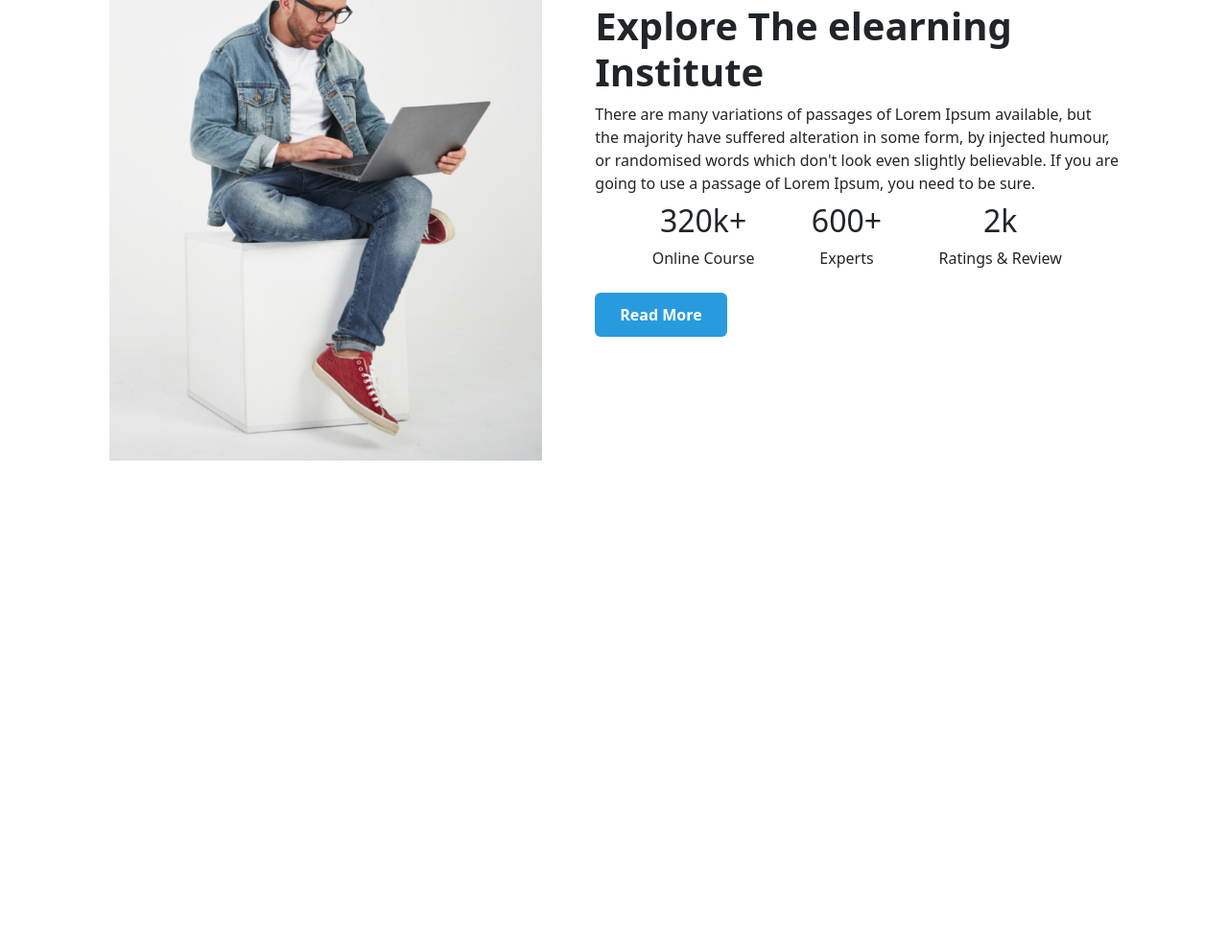
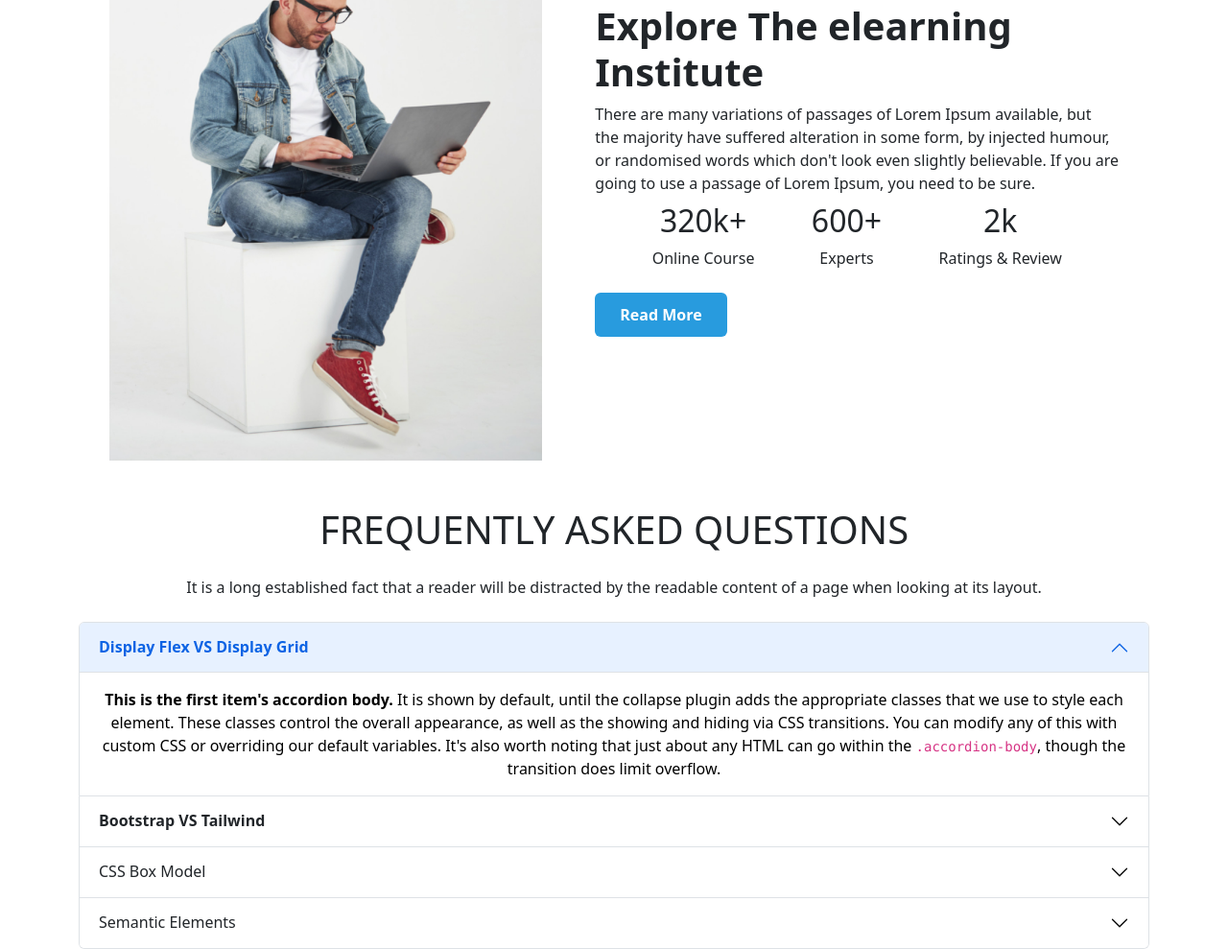
Before and after one commit to ikhtiaj-arif/Assignment-03, a plain HTML site: page index.html in a window 1280 px wide. Shown: the part 1992-2981 px from the top of the page at 96% size. Before the commit the page ends 2520 px from the top, so only its background shows below. Drawn offline with nearby package versions, Linux system fonts and the light colour scheme.

Commit message:
faq part added

```diff
--- a/index.html
+++ b/index.html
@@ -397,8 +397,66 @@
         </section>
         <!-- register -->
         <section></section>
-        <!-- feedback  -->
+        <!--students & feedback  -->
         <section></section>
+        <!-- FAQ  -->
+        <section class="container">
+            <div class="text-center">
+                <h1>FREQUENTLY ASKED QUESTIONS</h1>
+                <p class="my-4">It is a long established fact that a reader will be distracted by the readable content of a page when looking at its layout.</p>
+                <div class="accordion " id="accordionExample">
+                    <div class="accordion-item">
+                      <h2 class="accordion-header" id="headingOne">
+                        <button class="accordion-button  fw-bolder " type="button" data-bs-toggle="collapse" data-bs-target="#collapseOne" aria-expanded="true" aria-controls="collapseOne">
+                          Display Flex VS Display Grid
+                        </button>
+                      </h2>
+                      <div id="collapseOne" class="accordion-collapse collapse show" aria-labelledby="headingOne" data-bs-parent="#accordionExample">
+                        <div class="accordion-body">
+                          <strong>This is the first item's accordion body.</strong> It is shown by default, until the collapse plugin adds the appropriate classes that we use to style each element. These classes control the overall appearance, as well as the showing and hiding via CSS transitions. You can modify any of this with custom CSS or overriding our default variables. It's also worth noting that just about any HTML can go within the <code>.accordion-body</code>, though the transition does limit overflow.
+                        </div>
+                      </div>
+                    </div>
+                    <div class="accordion-item">
+                      <h2 class="accordion-header" id="headingTwo">
+                        <button class="accordion-button collapsed fw-bolder" type="button" data-bs-toggle="collapse" data-bs-target="#collapseTwo" aria-expanded="false" aria-controls="collapseTwo">
+                          Bootstrap VS Tailwind
+                        </button>
+                      </h2>
+                      <div id="collapseTwo" class="accordion-collapse collapse" aria-labelledby="headingTwo" data-bs-parent="#accordionExample">
+                        <div class="accordion-body">
+                          <strong>This is the second item's accordion body.</strong> It is hidden by default, until the collapse plugin adds the appropriate classes that we use to style each element. These classes control the overall appearance, as well as the showing and hiding via CSS transitions. You can modify any of this with custom CSS or overriding our default variables. It's also worth noting that just about any HTML can go within the <code>.accordion-body</code>, though the transition does limit overflow.
+                        </div>
+                      </div>
+                    </div>
+                    <div class="accordion-item">
+                      <h2 class="accordion-header" id="headingThree">
+                        <button class="accordion-button collapsed" type="button" data-bs-toggle="collapse" data-bs-target="#collapseThree" aria-expanded="false" aria-controls="collapseThree">
+                         CSS Box Model
+                        </button>
+                      </h2>
+                      <div id="collapseThree" class="accordion-collapse collapse" aria-labelledby="headingThree" data-bs-parent="#accordionExample">
+                        <div class="accordion-body">
+                          <strong>This is the third item's accordion body.</strong> It is hidden by default, until the collapse plugin adds the appropriate classes that we use to style each element. These classes control the overall appearance, as well as the showing and hiding via CSS transitions. You can modify any of this with custom CSS or overriding our default variables. It's also worth noting that just about any HTML can go within the <code>.accordion-body</code>, though the transition does limit overflow.
+                        </div>
+                      </div>
+                    </div>
+                    <div class="accordion-item">
+                      <h2 class="accordion-header" id="headingThree">
+                        <button class="accordion-button collapsed" type="button" data-bs-toggle="collapse" data-bs-target="#collapseThree" aria-expanded="false" aria-controls="collapseThree">
+                          Semantic Elements
+                        </button>
+                      </h2>
+                      <div id="collapseThree" class="accordion-collapse collapse" aria-labelledby="headingThree" data-bs-parent="#accordionExample">
+                        <div class="accordion-body">
+                          <strong>This is the third item's accordion body.</strong> It is hidden by default, until the collapse plugin adds the appropriate classes that we use to style each element. These classes control the overall appearance, as well as the showing and hiding via CSS transitions. You can modify any of this with custom CSS or overriding our default variables. It's also worth noting that just about any HTML can go within the <code>.accordion-body</code>, though the transition does limit overflow.
+                        </div>
+                      </div>
+                    </div>
+                  </div>
+            </div>
+
+        </section>
 
 
     </main>
```
